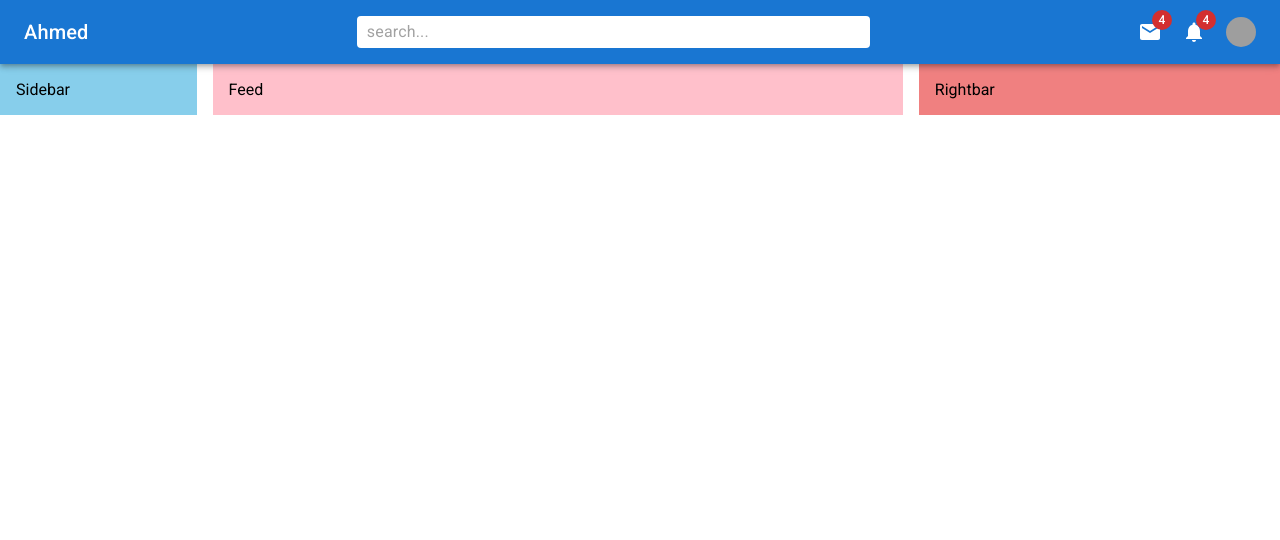
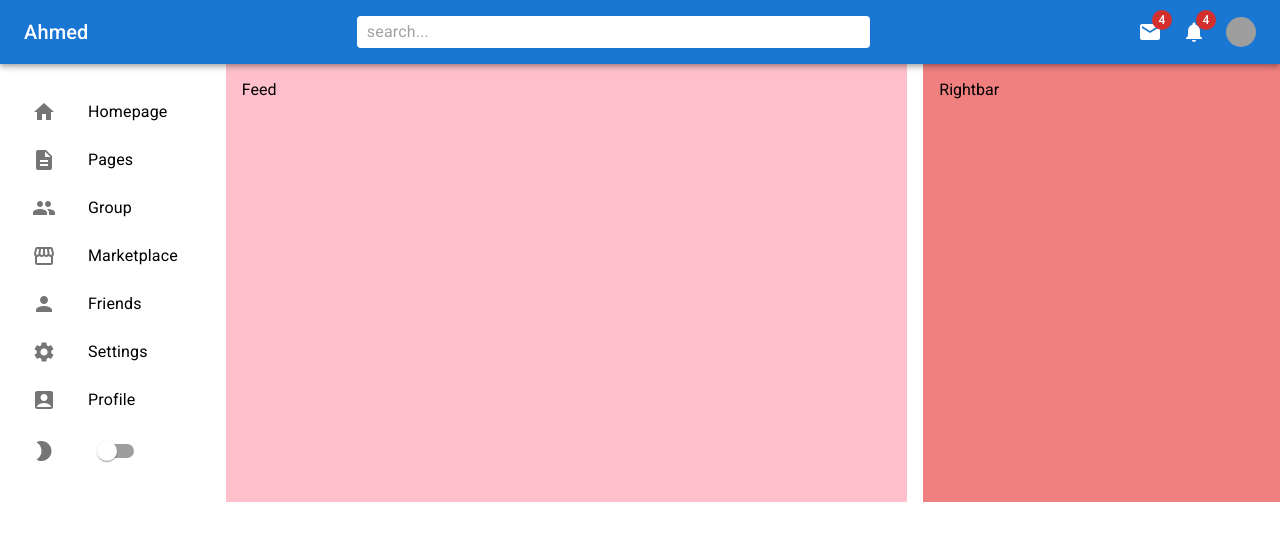
Before and after one commit to ahmedisti/material-ui-practice, a React (Create React App) app: page / in a window 1280 px wide. Shown: the top 540 px of the page. Built offline with nearby package versions, Linux system fonts and the light colour scheme; grey boxes are pictures that could not be loaded.

Commit message:
sidebar menu add and dark mode button add

```diff
--- a/src/components/Sidebar.jsx
+++ b/src/components/Sidebar.jsx
@@ -1,15 +1,80 @@
-import { Box } from "@mui/material";
+import { AccountBox, Description, Group, Home, ModeNight, Person, Settings, Storefront } from "@mui/icons-material";
+import { Box, List, ListItem, ListItemButton, ListItemIcon, ListItemText, Switch } from "@mui/material";
 import React from "react";
 
 const Sidebar = () => {
   return (
     <Box
-      bgcolor="skyblue"
       flex={1}
       p={2}
       sx={{ display: { xs: "none", sm: "block" } }}
     >
-      Sidebar
+             <List>
+          <ListItem disablePadding>
+            <ListItemButton component='a' href="#home">
+              <ListItemIcon>
+                <Home />
+              </ListItemIcon>
+              <ListItemText primary="Homepage" />
+            </ListItemButton>
+          </ListItem>
+          <ListItem disablePadding>
+            <ListItemButton component='a' href="#sample-list">
+              <ListItemIcon>
+                <Description />
+              </ListItemIcon>
+              <ListItemText primary="Pages" />
+            </ListItemButton>
+          </ListItem>
+          <ListItem disablePadding>
+            <ListItemButton component='a' href="#sample-list">
+              <ListItemIcon>
+                <Group />
+              </ListItemIcon>
+              <ListItemText primary="Group" />
+            </ListItemButton>
+          </ListItem>
+          <ListItem disablePadding>
+            <ListItemButton component='a' href="#sample-list">
+              <ListItemIcon>
+                <Storefront />
+              </ListItemIcon>
+              <ListItemText primary="Marketplace" />
+            </ListItemButton>
+          </ListItem>
+          <ListItem disablePadding>
+            <ListItemButton component='a' href="#sample-list">
+              <ListItemIcon>
+                <Person />
+              </ListItemIcon>
+              <ListItemText primary="Friends" />
+            </ListItemButton>
+          </ListItem>
+          <ListItem disablePadding>
+            <ListItemButton component='a' href="#sample-list">
+              <ListItemIcon>
+                <Settings />
+              </ListItemIcon>
+              <ListItemText primary="Settings" />
+            </ListItemButton>
+          </ListItem>
+          <ListItem disablePadding>
+            <ListItemButton component='a' href="#sample-list">
+              <ListItemIcon>
+                <AccountBox />
+              </ListItemIcon>
+              <ListItemText primary="Profile" />
+            </ListItemButton>
+          </ListItem>
+          <ListItem disablePadding>
+            <ListItemButton component='a' href="#sample-list">
+              <ListItemIcon>
+                <ModeNight />
+              </ListItemIcon>
+              <Switch />
+            </ListItemButton>
+          </ListItem>
+          </List>
     </Box>
   );
 };
```
